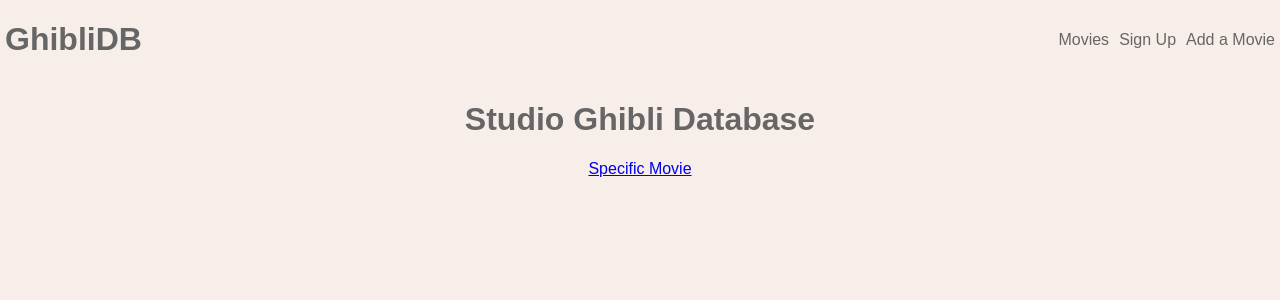
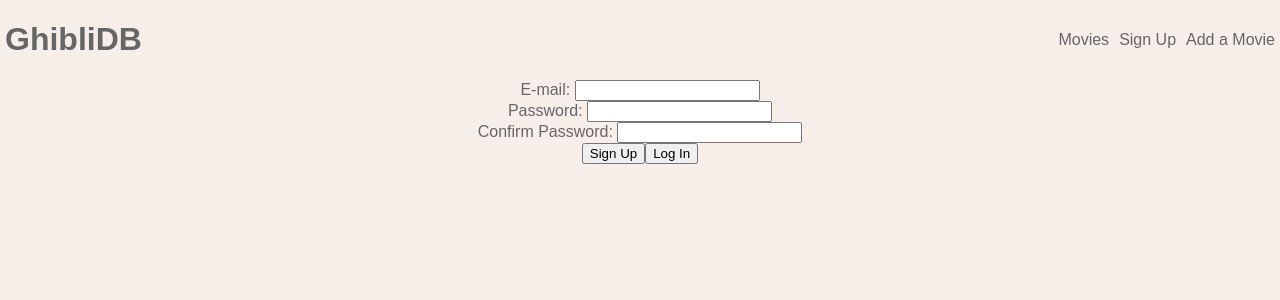
Before and after one commit to srsullivan01/ghiblidb, a React (Create React App) app in the folder client/: page /signup in a window 1280 px wide. Shown: the top 300 px of the page. Built offline with nearby package versions, Linux system fonts and the light colour scheme.

Commit message:
added signup and signin functionality

```diff
--- a/client/src/App.js
+++ b/client/src/App.js
@@ -3,6 +3,8 @@
 import MovieList from "./components/MovieList";
 import Movie from "./components/Movie";
 import Navbar from "./components/Navbar";
+import SignIn from "./components/SignIn";
+import SignUp from "./components/SignUp";
 import './App.css';
 
 class App extends Component {
@@ -11,13 +13,9 @@
       <Router>
         <div className="App">
           <Navbar />
-        <div>
-          <h1>Studio Ghibli Database</h1>
-          <div>
 
-            <Link to="/movie/1">Specific Movie</Link>
-          </div>
-        </div>
+        <Route exact path="/signup" component={SignUp}/>
+        <Route exact path="/signin" component={SignIn}/>
         <Route exact path="/" component={MovieList} />
         <Route exact path="/movies/:id" component={Movie} />
       </div>
--- a/client/src/components/Navbar.js
+++ b/client/src/components/Navbar.js
@@ -32,7 +32,7 @@
       </div>
       <div>
         <Link to="api/movies">Movies</Link>
-        <Link to="/sign_up">Sign Up</Link>
+        <Link to="/signup">Sign Up</Link>
         <Link to="/addmovie">Add a Movie</Link>
       </div>
     </Nav>
--- /dev/null
+++ b/client/src/components/SignIn.js
@@ -0,0 +1,56 @@
+import React, { Component } from 'react';
+import { Redirect, Link } from 'react-router-dom';
+import axios from 'axios';
+import { setAxiosHeaders } from '../util';
+
+class SignIn extends Component {
+ constructor(){
+   super();
+   this.state = {
+       email: '',
+       password: '',
+       redirect: false
+   }
+ }
+
+_signIn = async (e) => {
+  e.preventDefault();
+  const payload = {
+    email: this.state.email,
+    password: this.state.password,
+  }
+  const response = await axios.post('/auth/sign_in', payload);
+  setAxiosHeaders(response.headers);
+  this.setState({redirect: true})
+}
+
+ _handleChange = (e) => {
+   const newState = {...this.state};
+   newState[e.target.name] = e.target.value;
+   this.setState(newState);
+ }
+
+ render() {
+   if (this.state.redirect){
+     return <Redirect to="/" />
+   }
+   return (
+     <div>
+       <form onSubmit={this._signIn}>
+         <div>
+           <label htmlFor="email">E-mail: </label>
+           <input onChange={this._handleChange} type="text" name="email" value={this.state.email} />
+         </div>
+         <div>
+           <label htmlFor="password">Password: </label>
+           <input onChange={this._handleChange} type="text" name="password" value={this.state.password} />
+         </div>
+         <button>Sign In</button>
+         <Link to="/signup">Sign Up</Link>
+       </form>
+     </div>
+   );
+ }
+}
+
+export default SignIn;
--- /dev/null
+++ b/client/src/components/SignUp.js
@@ -0,0 +1,72 @@
+import React, { Component } from 'react';
+import { Redirect } from 'react-router-dom';
+import axios from 'axios';
+
+class SignUp extends Component {
+ constructor(){
+   super();
+   this.state = {
+       email: '',
+       password: '',
+       password_confirmation: '',
+       redirect: false
+   }
+ }
+
+ _signUp = async (e) => {
+   e.preventDefault();
+   const payload = {
+     email: this.state.email,
+     password: this.state.password,
+     password_confirmation: this.state.password_confirmation
+   }
+   const response = await axios.post('/auth', payload);
+   console.log(response.data);
+   console.log(response.headers);
+   axios.defaults.headers.client = response.headers.client
+   axios.defaults.headers.expiry = response.headers.expiry
+   axios.defaults.headers.uid = response.headers.uid
+   axios.defaults.headers['access-token'] = response.header['access-token']
+   this.setState({redirect: true})
+ }
+
+ _signIn = (e) => {
+   e.preventDefault();
+   this.setState({redirect: true})
+ }
+
+ _handleChange = (e) => {
+   const newState = {...this.state};
+   newState[e.target.name] = e.target.value;
+   this.setState(newState);
+ }
+
+ render() {
+   if (this.state.redirect){
+     return <Redirect to="/" />
+   }
+   return (
+     <div>
+       <form onSubmit={this._signUp}>
+         <div>
+           <label htmlFor="email">E-mail: </label>
+           <input onChange={this._handleChange} type="text" name="email" value={this.state.email} />
+         </div>
+         <div>
+           <label htmlFor="password">Password: </label>
+           <input onChange={this._handleChange} type="text" name="password" value={this.state.password} />
+         </div>
+         <div>
+           <label htmlFor="password">Confirm Password: </label>
+           <input onChange={this._handleChange} type="text" name="password_confirmation" value={this.state.password_confirmation} />
+         </div>
+
+         <button>Sign Up</button>
+         <button onClick={this._signIn}>Log In</button>
+       </form>
+     </div>
+   );
+ }
+}
+
+export default SignUp;
--- /dev/null
+++ b/client/src/util.js
@@ -0,0 +1,18 @@
+import axios from 'axios';
+
+export function setAxiosDefaults(){
+axios.interceptors.response.use((res) => {
+  if (res.headers['access-token']){
+    localStorage.setItem("access-token", res.headers['access-token'])
+    axios.defaults.headers['access-token'] = res.headers['access-token'];
+    }
+  return res
+  });
+}
+
+export function setAxiosHeaders(headers){
+axios.defaults.headers['access-token'] = localStorage.getItem("access-token");
+axios.defaults.headers.client = localStorage.getItem("client");
+axios.defaults.headers.uid = localStorage.getItem("uid");
+axios.defaults.headers.expiry = localStorage.getItem("expiry");
+}
```
Also changed, not shown: 1 other file (tests, documents, lock files or other folders).
